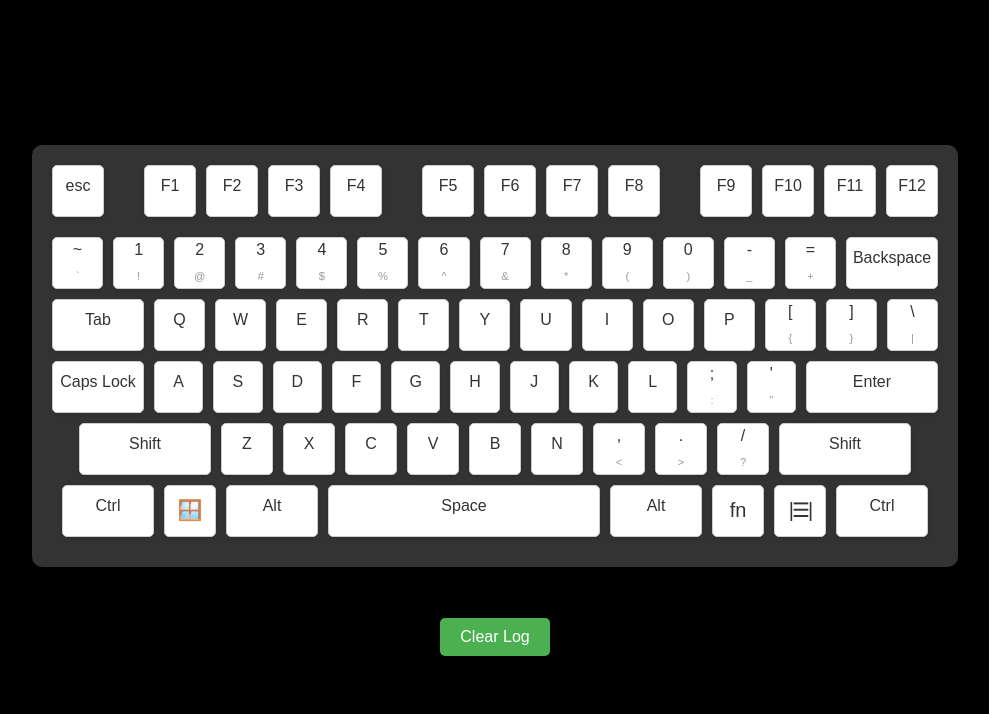
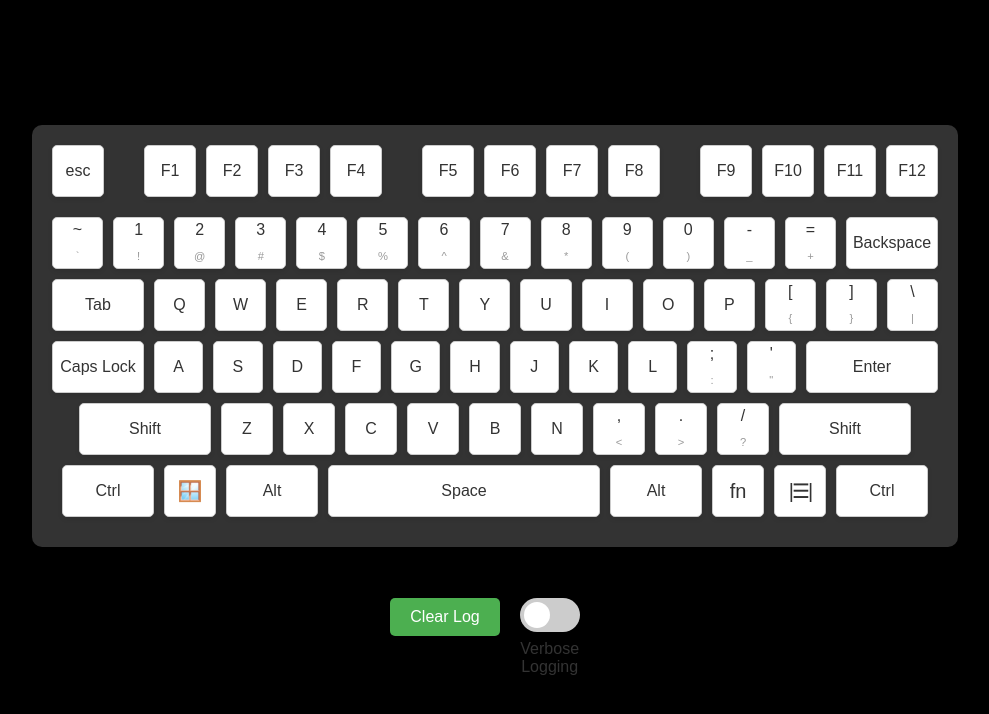
Before and after one commit to MagicInUse/KeyboardInputDisplay, a plain HTML site: page index.html in a window 1280 px wide. Shown: the whole page, without its empty margins (145-1134 px from the left). Drawn offline with Linux system fonts and the light colour scheme.

Commit message:
HTML: Added data-key attribute to all keys. this is the key.code Added slider for verbose logging Moved control buttons/slider into ther own div
CSS:
Added slider, control, and control-item css
Changed key display back to flex with direction of column.

JS:
Change the way it matches the keys to the HTML elements. This is now done by key.code and key
Added verbose logging

```diff
--- a/index.html
+++ b/index.html
@@ -9,107 +9,108 @@
 </head>
 <body>
     <div class="container">
-        <div class="keyboard">
+        <div class="container">
+            <div class="keyboard ">
                 <div class="row">
-                <div class="key">esc</div>
+                    <div class="key" data-key="Escape">esc</div>
                     <div class="spacer-sml"></div>
-                <div class="key">F1</div>
-                <div class="key">F2</div>
-                <div class="key">F3</div>
-                <div class="key">F4</div>
+                    <div class="key" data-key="F1">F1</div>
+                    <div class="key" data-key="F2">F2</div>
+                    <div class="key" data-key="F3">F3</div>
+                    <div class="key" data-key="F4">F4</div>
                     <div class="spacer-sml"></div>
-                <div class="key">F5</div>
-                <div class="key">F6</div>
-                <div class="key">F7</div>
-                <div class="key">F8</div>
+                    <div class="key" data-key="F5">F5</div>
+                    <div class="key" data-key="F6">F6</div>
+                    <div class="key" data-key="F7">F7</div>
+                    <div class="key" data-key="F8">F8</div>
                     <div class="spacer-sml"></div>
-                <div class="key">F9</div>
-                <div class="key">F10</div>
-                <div class="key">F11</div>
-                <div class="key">F12</div>
+                    <div class="key" data-key="F9">F9</div>
+                    <div class="key" data-key="F10">F10</div>
+                    <div class="key" data-key="F11">F11</div>
+                    <div class="key" data-key="F12">F12</div>
                 </div>
-            <div class="row spacer">
-
+                <div class="row spacer"></div>
+                <div class="row">
+                    <div class="key double" data-key="Backquote">~<div class="secondary" data-key="Backquote">`</div></div>
+                    <div class="key double" data-key="Digit1">1<div class="secondary" data-key="Digit1">!</div></div>
+                    <div class="key double" data-key="Digit2">2<div class="secondary" data-key="Digit2">@</div></div>
+                    <div class="key double" data-key="Digit3">3<div class="secondary" data-key="Digit3">#</div></div>
+                    <div class="key double" data-key="Digit4">4<div class="secondary" data-key="Digit4">$</div></div>
+                    <div class="key double" data-key="Digit5">5<div class="secondary" data-key="Digit5">%</div></div>
+                    <div class="key double" data-key="Digit6">6<div class="secondary" data-key="Digit6">^</div></div>
+                    <div class="key double" data-key="Digit7">7<div class="secondary" data-key="Digit7">&</div></div>
+                    <div class="key double" data-key="Digit8">8<div class="secondary" data-key="Digit8">*</div></div>
+                    <div class="key double" data-key="Digit9">9<div class="secondary" data-key="Digit9">(</div></div>
+                    <div class="key double" data-key="Digit0">0<div class="secondary" data-key="Digit0">)</div></div>
+                    <div class="key double" data-key="Minus">-<div class="secondary" data-key="Minus">_</div></div>
+                    <div class="key double" data-key="Equal">=<div class="secondary" data-key="Equal">+</div></div>
+                    <div class="key wide" data-key="Backspace">Backspace</div>
                 </div>
                 <div class="row">
-                <div class="key double">~<div class="secondary">`</div></div>
-                <div class="key double">1<div class="secondary">!</div></div>
-                <div class="key double">2<div class="secondary">@</div></div>
-                <div class="key double">3<div class="secondary">#</div></div>
-                <div class="key double">4<div class="secondary">$</div></div>
-                <div class="key double">5<div class="secondary">%</div></div>
-                <div class="key double">6<div class="secondary">^</div></div>
-                <div class="key double">7<div class="secondary">&</div></div>
-                <div class="key double">8<div class="secondary">*</div></div>
-                <div class="key double">9<div class="secondary">(</div></div>
-                <div class="key double">0<div class="secondary">)</div></div>
-                <div class="key double">-<div class="secondary">_</div></div>
-                <div class="key double">=<div class="secondary">+</div></div>
-                <div class="key wide">Backspace</div>
+                    <div class="key wide" data-key="Tab">Tab</div>
+                    <div class="key" data-key="KeyQ">Q</div>
+                    <div class="key" data-key="KeyW">W</div>
+                    <div class="key" data-key="KeyE">E</div>
+                    <div class="key" data-key="KeyR">R</div>
+                    <div class="key" data-key="KeyT">T</div>
+                    <div class="key" data-key="KeyY">Y</div>
+                    <div class="key" data-key="KeyU">U</div>
+                    <div class="key" data-key="KeyI">I</div>
+                    <div class="key" data-key="KeyO">O</div>
+                    <div class="key" data-key="KeyP">P</div>
+                    <div class="key double" data-key="BracketLeft">[<div class="secondary" data-key="BracketLeft">{</div></div>
+                    <div class="key double" data-key="BracketRight">]<div class="secondary" data-key="BracketRight">}</div></div>
+                    <div class="key double" data-key="Backslash">\<div class="secondary" data-key="Backslash">|</div></div>
                 </div>
-
                 <div class="row">
-                <div class="key wide">Tab</div>
-                <div class="key">Q</div>
-                <div class="key">W</div>
-                <div class="key">E</div>
-                <div class="key">R</div>
-                <div class="key">T</div>
-                <div class="key">Y</div>
-                <div class="key">U</div>
-                <div class="key">I</div>
-                <div class="key">O</div>
-                <div class="key">P</div>
-                <div class="key double">[<div class="secondary">{</div></div>
-                <div class="key double">]<div class="secondary">}</div></div>
-                <div class="key double">\<div class="secondary">|</div></div>
-
+                    <div class="key wide" data-key="CapsLock">Caps Lock</div>
+                    <div class="key" data-key="KeyA">A</div>
+                    <div class="key" data-key="KeyS">S</div>
+                    <div class="key" data-key="KeyD">D</div>
+                    <div class="key" data-key="KeyF">F</div>
+                    <div class="key" data-key="KeyG">G</div>
+                    <div class="key" data-key="KeyH">H</div>
+                    <div class="key" data-key="KeyJ">J</div>
+                    <div class="key" data-key="KeyK">K</div>
+                    <div class="key" data-key="KeyL">L</div>
+                    <div class="key double" data-key="Semicolon">;<div class="secondary" data-key="Semicolon">:</div></div>
+                    <div class="key double" data-key="Quote">'<div class="secondary" data-key="Quote">"</div></div>
+                    <div class="key extra-wide" data-key="Enter">Enter</div>
                 </div>
-
                 <div class="row">
-                <div class="key wide">Caps Lock</div>
-                <div class="key">A</div>
-                <div class="key">S</div>
-                <div class="key">D</div>
-                <div class="key">F</div>
-                <div class="key">G</div>
-                <div class="key">H</div>
-                <div class="key">J</div>
-                <div class="key">K</div>
-                <div class="key">L</div>
-                <div class="key double">;<div class="secondary">:</div></div>
-                <div class="key double">'<div class="secondary">"</div></div>
-                <div class="key extra-wide">Enter</div>
+                    <div class="key extra-wide" data-key="ShiftLeft">Shift</div>
+                    <div class="key" data-key="KeyZ">Z</div>
+                    <div class="key" data-key="KeyX">X</div>
+                    <div class="key" data-key="KeyC">C</div>
+                    <div class="key" data-key="KeyV">V</div>
+                    <div class="key" data-key="KeyB">B</div>
+                    <div class="key" data-key="KeyN">N</div>
+                    <div class="key double" data-key="Comma">,<div class="secondary" data-key="Comma">&lt;</div></div>
+                    <div class="key double" data-key="Period">.<div class="secondary" data-key="Period">&gt;</div></div>
+                    <div class="key double" data-key="Slash">/<div class="secondary" data-key="Slash">?</div></div>
+                    <div class="key extra-wide" data-key="ShiftRight">Shift</div>
                 </div>
-
                 <div class="row">
-                <div class="key extra-wide">Shift</div>
-                <div class="key">Z</div>
-                <div class="key">X</div>
-                <div class="key">C</div>
-                <div class="key">V</div>
-                <div class="key">B</div>
-                <div class="key">N</div>
-                <div class="key double">,<div class="secondary">&lt;</div></div>
-                <div class="key double">.<div class="secondary">&gt;</div></div>
-                <div class="key double">/<div class="secondary">?</div></div>
-                <div class="key extra-wide">Shift</div>
-            </div>
-
-            <div class="row">
-                <div class="key wide">Ctrl</div>
-                <div class="key special">🪟</div>
-                <div class="key wide">Alt</div>
-                <div class="key space">Space</div>
-                <div class="key wide">Alt</div>
-                <div class="key special">fn</div>
-                <div class="key special" style="letter-spacing: -2px;">|☰|</div>
-                <div class="key wide">Ctrl</div>
+                    <div class="key wide" data-key="ControlLeft">Ctrl</div>
+                    <div class="key special" data-key="MetaLeft">🪟</div>
+                    <div class="key wide" data-key="AltLeft">Alt</div>
+                    <div class="key space" data-key="Space">Space</div>
+                    <div class="key wide" data-key="AltRight">Alt</div>
+                    <div class="key special" data-key="Fn">fn</div>
+                    <div class="key special" data-key="ContextMenu" style="letter-spacing: -2px;">|☰|</div>
+                    <div class="key wide" data-key="ControlRight">Ctrl</div>
                 </div>
             </div>
-
+        </div>
         <div id="key-log"></div>
-        <button id="clear-log-btn">Clear Log</button>
+        <div class="controls">
+            <button id="clear-log-btn control-item " class="button">Clear Log</button>
+            <label class="switch control-item ">
+                <input type="checkbox" id="toggle-verbose-btn" style="display: none;">
+                <span class="slider"></span>
+                <span class="slider-label">Verbose Logging</span>
+            </label>
+        </div>
     </div>
 </body>
 </html>
--- a/style.css
+++ b/style.css
@@ -29,7 +29,8 @@ body {
     background-color: #fff;
     border: 1px solid #ccc;
     border-radius: 5px;
-    display: block;
+    display: flex;
+    flex-direction: column;
     justify-content: center;
     text-align: center;
     align-items: center;
@@ -99,8 +100,7 @@ body {
     border-top: 1px solid #ccc;
     padding-top: 10px;
 }
-#clear-log-btn {
-    margin-top: 20px;
+.button {
     padding: 10px 20px;
     font-size: 16px;
     background-color: #4CAF50;
@@ -121,9 +121,77 @@ body {
 }
 
 .secondary {
-    display: block; /* Ensures it takes a full line */
     font-size: 0.7em; /* Adjust size as needed */
     color: #999; /* Light grey color for secondary keys */
     text-align: center; /* Center the secondary key */
     margin-top: 2px; /* Add some space above the secondary key */
 }
+
+
+.controls {
+    display: flex;
+    align-items: flex-start; /* Align items to the top */
+    margin-top: 20px; /* Add margin above the controls for spacing */
+}
+
+.control-item{
+    margin-left: 20px;
+    margin-right: 20px;
+
+}
+/* The switch container */
+.switch {
+    display: flex; /* Use flexbox to arrange items */
+    flex-direction: column; /* Stack items vertically */
+    align-items: center; /* Center align items horizontally */
+    width: 60px;
+}
+
+/* Hide default checkbox */
+.switch input {
+    opacity: 0;
+    width: 0;
+    height: 0;
+}
+
+/* The slider */
+.slider {
+    cursor: pointer;
+    height: 34px; /* Set the height */
+    width: 100%; /* Use full width of the container */
+    background-color: #ccc;
+    transition: 0.4s;
+    border-radius: 34px;
+    position: relative; /* Allow the slider to take its natural position */
+    display: flex; /* Center the toggle */
+}
+
+/* The slider knob */
+.slider:before {
+    content: "";
+    position: absolute;
+    height: 26px;
+    width: 26px;
+    left: 4px;
+    bottom: 4px;
+    background-color: white;
+    transition: 0.4s;
+    border-radius: 50%;
+}
+
+/* Checkbox checked state */
+input:checked + .slider {
+    background-color: #4CAF50;
+}
+
+input:checked + .slider:before {
+    transform: translateX(26px);
+}
+
+/* Optional label under the slider */
+.slider-label {
+    font-size: 16px;
+    color: #333;
+    margin-top: 8px; /* Add margin to separate the label from the slider */
+    text-align: center; /* Center align the text */
+}
```
Also changed, not shown: script.js (+45 -29 lines). Lines whose indentation alone changed are shown as unchanged.
